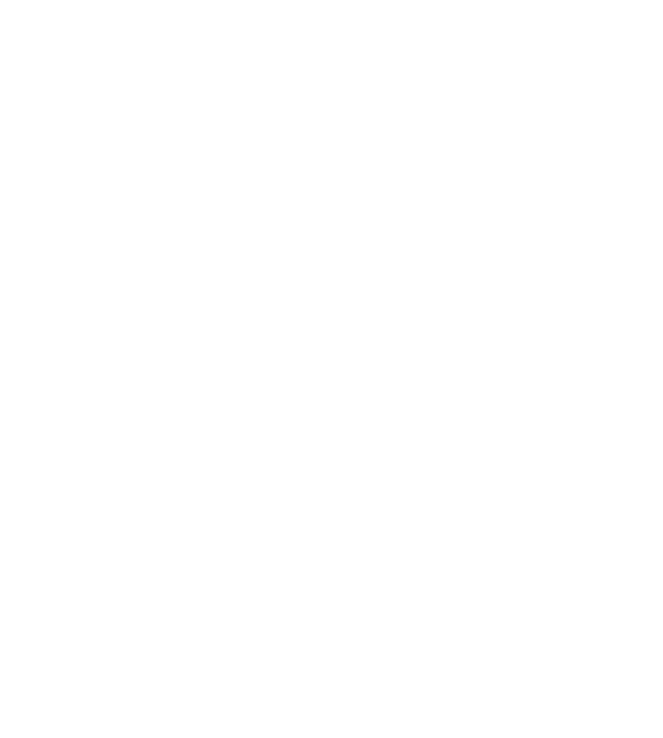
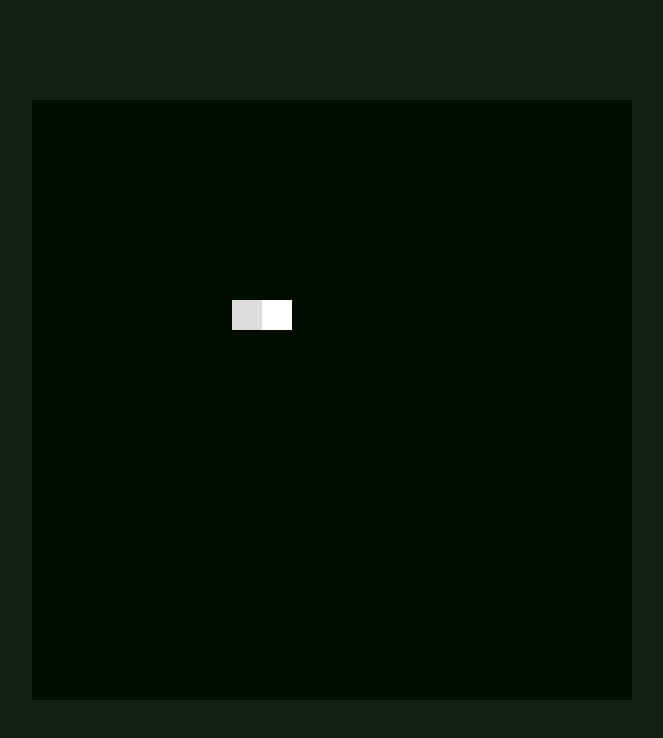
Before and after one commit to lFelipeMi/s-snake-game, a plain HTML site: page index.html in a window 1280 px wide. Shown: the whole page, without its empty margins (308-971 px from the left). Drawn offline with Linux system fonts and the light colour scheme.

Commit message:
desenhando cobrinha

```diff
--- a/css/style.css
+++ b/css/style.css
@@ -0,0 +1,28 @@
+@import url("https://fonts.googleapis.com/css2?family=Poppins:wght@300;400;500;600;700;800&display=swap");
+
+:root {
+    --cor-fundo-jogo: #000d00;
+    --cor-fundo: #111f15;
+}
+
+* {
+    margin: 0;
+    padding: 0;
+    box-sizing: border-box;
+    font-family: "Poppins", sans-serif;
+}
+
+body {
+    background-color: var(--cor-fundo);
+    color: white;
+
+    display: flex;
+    min-height: 100vh;
+    align-items: center;
+    justify-content: center;
+    flex-direction: column;
+}
+
+[snake] {
+    background-color: var(--cor-fundo-jogo);
+}
--- a/index.html
+++ b/index.html
@@ -10,6 +10,8 @@
 </head>
 <body>
 
+    <canvas snake width="600" height="600"></canvas>
+
     <script src="./js/script.js"></script>
 </body>
 </html>
--- a/js/script.js
+++ b/js/script.js
@@ -0,0 +1,24 @@
+const canvas = document.querySelector("[snake]");
+const ctx = canvas.getContext("2d");
+
+const size = 30;
+
+const snake = [
+    { x: 200, y: 200 },
+    { x: 230, y: 200 }
+];
+
+const drawSnake = () => {
+    ctx.fillStyle = "#ddd";
+
+    snake.forEach((position, index) => {
+
+        if (index === snake.length - 1){
+            ctx.fillStyle = "white";
+        };
+
+        ctx.fillRect(position.x, position.y, size, size);
+    });
+}
+
+drawSnake();
```
